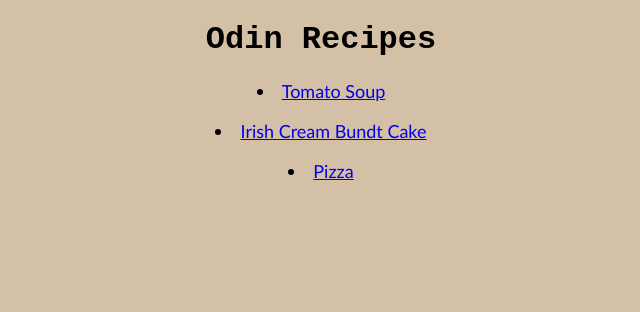
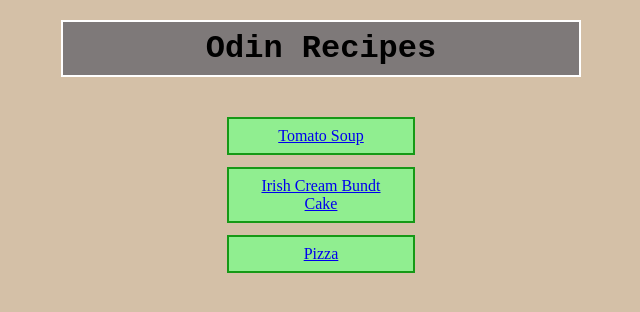
Before and after one commit to MissAngela99/odin-recipes, a plain HTML site: page index.html in a window 1280 px wide. Shown: the whole page, without its empty margins (319-959 px from the left). Drawn offline with Linux system fonts and the light colour scheme.

Commit message:
Applied css box model, aligned the elements on the main page, made buttons more accessible

```diff
--- a/index.html
+++ b/index.html
@@ -7,12 +7,14 @@
     </head>
     <body>
         <h1>Odin Recipes</h1>
-        <uo class="bih">
-            <li><a href="./recipes/tomato-soup.html">Tomato Soup</a></li>
-            <p></p>
-            <li><a href="./recipes/bundt-cake.html">Irish Cream Bundt Cake</a></li>
-            <p></p>
-            <li><a href="./recipes/pizza.html">Pizza</a></li>
-        </uo>
+        <ul class="list">
+
+        <li class="button"><a href="./recipes/tomato-soup.html">Tomato Soup</a></li>
+
+        <li class="button"><a href="./recipes/bundt-cake.html">Irish Cream Bundt Cake</a></li>
+
+        <li class="button"><a href="./recipes/pizza.html">Pizza</a></li>
+
+        </ul>
     </body>
 </html>
--- a/recipes/styles.css
+++ b/recipes/styles.css
@@ -1,17 +1,30 @@
+
+
 body {
     background-color: bisque;
     font-family: Verdana, Geneva, Tahoma, sans-serif;
     color: rgb(126, 45, 45);
 }
 
-h1{
+.image {
+    text-align: center;
+    margin: 4px;
+}
+
+h1 {
+    background-color: rgb(238, 221, 201);
+    margin: 6px auto;
+    border: 2px solid rgb(65, 55, 42);
     text-align: center;
     font-weight: 800;
     font-style: italic;
     font-size: 34px;
+    width: 200px;
 }
 
 .desc{
+    width: 780px;
+    margin: 2px auto;
     text-align: left;
     font-weight: 700;
     background-color: bisque;
@@ -22,6 +35,8 @@ p{
 }
 
 h2{
+    width: 160px;
+    margin: 2px auto;
     text-align: center;
     background-color: rgb(204, 187, 162);
 }
--- a/styles.css
+++ b/styles.css
@@ -5,13 +5,28 @@ body {
 }
 
 h1 {
+    background: rgb(126, 121, 121);
     font-family: 'Courier New', Courier, monospace;
     text-align: center;
+    margin: 20px auto;
+    padding: 8px;
+    border: 2px solid white;
+    width: 500px;
 }
 
-.bih {
-    font-family: 'Gill Sans', 'Gill Sans MT', Calibri, 'Trebuchet MS', sans-serif;
-    font-size: 18px;
+.list {
+    background-color: rgb(212, 192, 167);
+    list-style-type: none;
     text-align: center;
-    color: black;
+    display: block;
+    padding: 8px;
 }
+
+.button{
+    width: 120px;
+    margin: 12px auto;
+    padding: 8px 32px;
+    border: 2px solid rgb(22, 153, 22);
+    background-color: lightgreen;
+    display: block;
+}
```
Also changed, not shown: recipes/bundt-cake.html (+3 -1 lines), recipes/pizza.html (+3 -1 lines), recipes/tomato-soup.html (+1 -1 lines).
